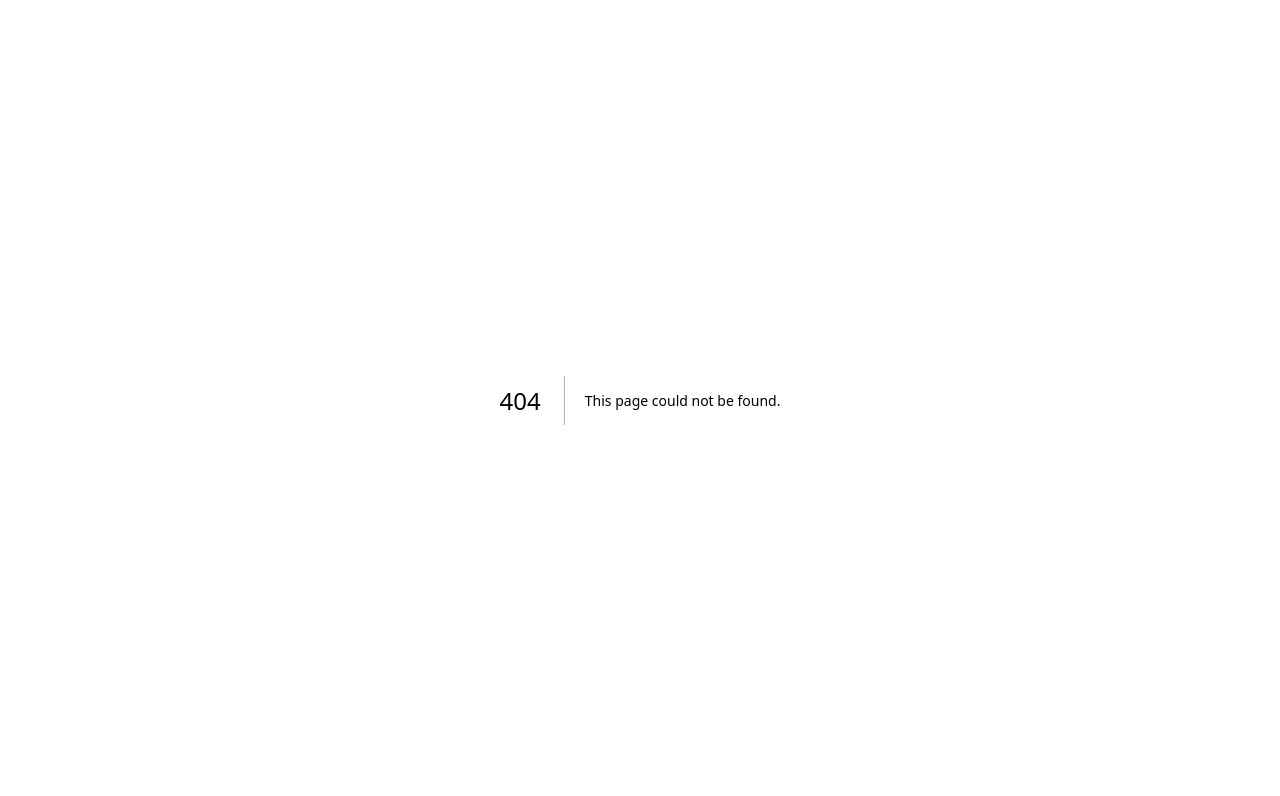
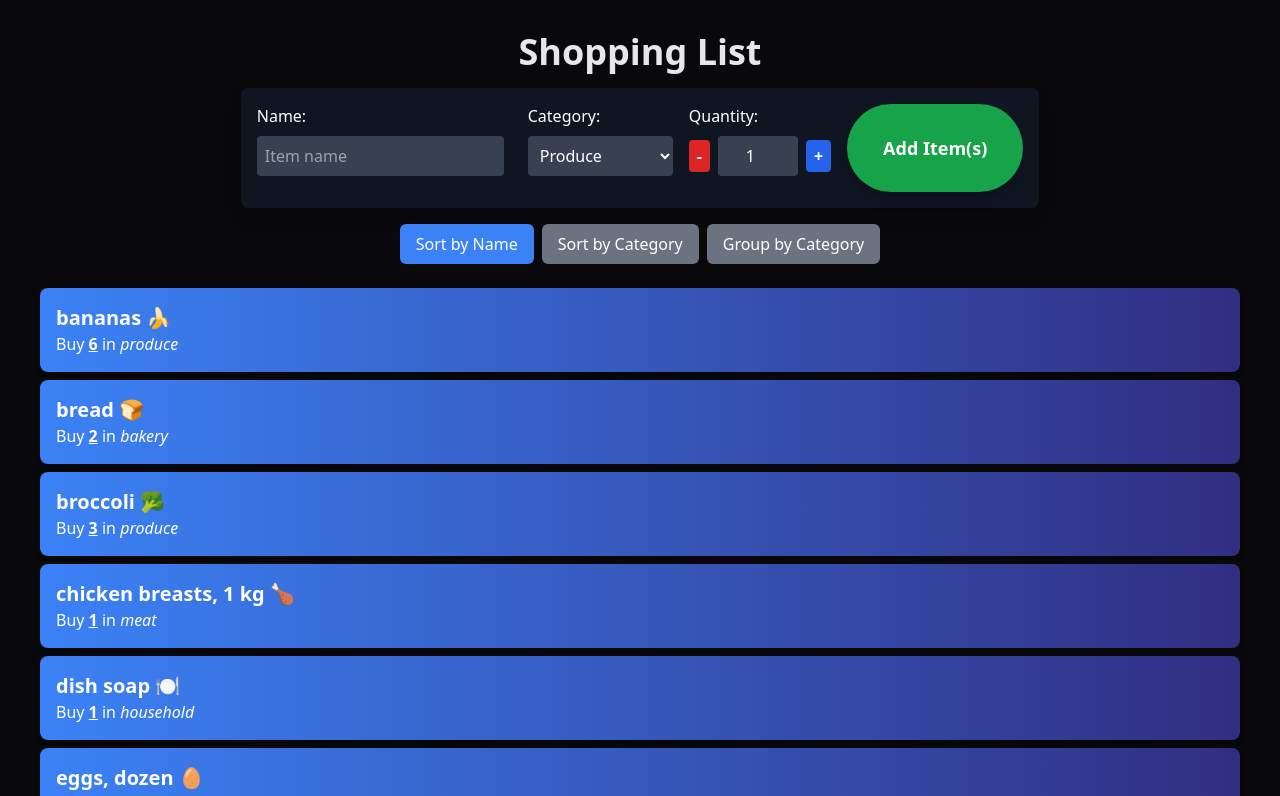
Before and after one commit to Haztky/cprg306-assignments, a Next.js app: page /week-7 in a window 1280 px wide. Before the commit this address had no page. Shown: the top 796 px of the page. Built offline with nearby package versions, Linux system fonts and the light colour scheme.

Commit message:
Week 7
Tried the optional challenge
Failed to make a working algorithm
Switched to detailed instructions
Understood where I went wrong
Learned lotta new stuff
The End :)

```diff
--- a/app/page.js
+++ b/app/page.js
@@ -47,6 +47,14 @@ export default function Page() {
             Week 6
           </Link>
         </li>
+        <li className="mb-2">
+          <Link
+            href="/week-7"
+            className="text-white font-semibold hover:text-red-500 transition-colors"
+          >
+            Week 7
+          </Link>
+        </li>
       </ul>
     </div>
   );
--- /dev/null
+++ b/app/week-7/item-list.js
@@ -0,0 +1,78 @@
+"use client";
+import React, { useState } from "react";
+import Item from "./item";
+
+export default function ItemList({ items }) {
+  const [sortBy, setSortBy] = useState("name");
+  const [groupByCategory, setGroupByCategory] = useState(false);
+  const sortedItems = [...items].sort((a, b) => {
+    if (sortBy === "name") {
+      return a.name.localeCompare(b.name);
+    } else if (sortBy === "category") {
+      return a.category.localeCompare(b.category);
+    }
+    return 0;
+  });
+  const groupedItems = sortedItems.reduce((acc, item) => {
+    const category = item.category;
+    if (!acc[category]) {
+      acc[category] = [];
+    }
+    acc[category].push(item);
+    return acc;
+  }, {});
+
+  const sortedCategories = Object.keys(groupedItems).sort();
+
+  return (
+    <div>
+      <div className="flex justify-center mb-4">
+        <button
+          onClick={() => {
+            setSortBy("name");
+            setGroupByCategory(false);
+          }}
+          className={`rounded-md text-white px-4 py-2 mr-2 ${
+            sortBy === "name" ? "bg-blue-500" : "bg-gray-500"
+          }`}
+        >
+          Sort by Name
+        </button>
+        <button
+          onClick={() => {
+            setSortBy("category");
+            setGroupByCategory(false);
+          }}
+          className={`rounded-md text-white px-4 py-2 mr-2 ${
+            sortBy === "category" ? "bg-blue-500" : "bg-gray-500"
+          }`}
+        >
+          Sort by Category
+        </button>
+        <button
+          onClick={() => {
+            setGroupByCategory(true);
+            setSortBy(null);
+          }}
+          className={`rounded-md text-white px-4 py-2 ${
+            groupByCategory ? "bg-blue-500" : "bg-gray-500"
+          }`}
+        >
+          Group by Category
+        </button>
+      </div>
+      <ul className="m-6">
+        {groupByCategory
+          ? sortedCategories.map((category) => (
+              <li key={category}>
+                <h2 className="font-bold capitalize">{category}</h2>
+                {groupedItems[category].map((item) => (
+                  <Item key={item.id} {...item} />
+                ))}
+              </li>
+            ))
+          : sortedItems.map((item) => <Item key={item.id} {...item} />)}
+      </ul>
+    </div>
+  );
+}
--- /dev/null
+++ b/app/week-7/item.js
@@ -0,0 +1,11 @@
+export default function Item({ name, quantity, category }) {
+    return (
+      <li className="p-4 mb-2 bg-gradient-to-r from-blue-500 to-indigo-900 rounded-lg shadow-md hover:shadow-lg transition-shadow">
+        <h2 className="text-xl font-semibold text-white">{name}</h2>
+        <p className="text-white">
+          Buy <span className="font-bold underline">{quantity}</span> in{" "}
+          <span className="italic">{category}</span>
+        </p>
+      </li>
+    );
+  }
--- /dev/null
+++ b/app/week-7/items.json
@@ -0,0 +1,74 @@
+[
+    {
+      "id": "1h2GJKH12gkHG31h1H",
+      "name": "milk, 4 L 🥛",
+      "quantity": 1,
+      "category": "dairy"
+    },
+    {
+      "id": "2KJH3k2j3H1k2J3K1H",
+      "name": "bread 🍞",
+      "quantity": 2,
+      "category": "bakery"
+    },
+    {
+      "id": "3h2KJH3k2j3H1k2J3",
+      "name": "eggs, dozen 🥚",
+      "quantity": 2,
+      "category": "dairy"
+    },
+    {
+      "id": "4k2J3K1H2GJKH12gk",
+      "name": "bananas 🍌",
+      "quantity": 6,
+      "category": "produce"
+    },
+    {
+      "id": "5H1h1H2KJH3k2j3H",
+      "name": "broccoli 🥦",
+      "quantity": 3,
+      "category": "produce"
+    },
+    {
+      "id": "6H1k2J3K1H2GJKH1",
+      "name": "chicken breasts, 1 kg 🍗",
+      "quantity": 1,
+      "category": "meat"
+    },
+    {
+      "id": "7gkHG31h1H2KJH3k",
+      "name": "pasta sauce 🍝",
+      "quantity": 3,
+      "category": "canned goods"
+    },
+    {
+      "id": "8j3H1k2J3K1H2GJK",
+      "name": "spaghetti, 454 g 🍝",
+      "quantity": 2,
+      "category": "dry goods"
+    },
+    {
+      "id": "9H12gkHG31h1H2KJ",
+      "name": "toilet paper, 12 pack 🧻",
+      "quantity": 1,
+      "category": "household"
+    },
+    {
+      "id": "10H3k2j3H1k2J3K1",
+      "name": "paper towels, 6 pack",
+      "quantity": 1,
+      "category": "household"
+    },
+    {
+      "id": "11k2J3K1H2GJKH12",
+      "name": "dish soap 🍽️",
+      "quantity": 1,
+      "category": "household"
+    },
+    {
+      "id": "12GJKH12gkHG31h1",
+      "name": "hand soap 🧼",
+      "quantity": 4,
+      "category": "household"
+    }
+  ]
--- /dev/null
+++ b/app/week-7/new-item.js
@@ -0,0 +1,129 @@
+"use client";
+
+import { useState } from "react";
+
+const generateId = () => Math.random().toString(36).substring(2, 9);
+
+export function NameComponent({ name, setName }) {
+  return (
+    <div className="mb-4 mr-2">
+      <label htmlFor="name" className="block text-white mb-2">
+        Name:
+      </label>
+      <input
+        id="name"
+        type="text"
+        value={name}
+        onChange={(e) => setName(e.target.value)}
+        placeholder="Item name"
+        className="w-full p-2 rounded bg-gray-700 text-white placeholder-gray-400"
+        required
+      />
+    </div>
+  );
+}
+
+export function CategoryComponent({ category, setCategory }) {
+  return (
+    <div className="mb-4 mr-2">
+      <label htmlFor="category" className="block text-white mb-2">
+        Category:
+      </label>
+      <select
+        id="category"
+        value={category}
+        onChange={(e) => setCategory(e.target.value)}
+        className="w-full p-2 rounded bg-gray-700 text-white"
+      >
+        <option value="produce">Produce</option>
+        <option value="dairy">Dairy</option>
+        <option value="bakery">Bakery</option>
+        <option value="meat">Meat</option>
+        <option value="frozen foods">Frozen foods</option>
+        <option value="canned goods">Canned goods</option>
+        <option value="dry foods">Dry foods</option>
+        <option value="beverages">Beverages</option>
+        <option value="snacks">Snacks</option>
+        <option value="household">Household</option>
+        <option value="other">Other</option>
+      </select>
+    </div>
+  );
+}
+
+export default function NewItem({ onAddItem }) {
+  const [name, setName] = useState("");
+  const [category, setCategory] = useState("produce");
+  const [quantity, setQuantity] = useState(1);
+
+  const handleSubmit = (e) => {
+    e.preventDefault();
+    const item = {
+      id: generateId(),
+      name,
+      quantity,
+      category,
+    };
+
+    onAddItem(item);
+
+    setName("");
+    setQuantity(1);
+    setCategory("produce");
+  };
+
+  const increment = () => setQuantity((prev) => Math.min(prev + 1, 20));
+  const decrement = () => setQuantity((prev) => Math.max(prev - 1, 1));
+
+  return (
+    <div className="flex items-center justify-center mb-4">
+      <form
+        onSubmit={handleSubmit}
+        className="flex space-x-4 bg-gray-900 bg-opacity-80 p-4 rounded-lg shadow-lg"
+      >
+        <NameComponent name={name} setName={setName} />
+        <CategoryComponent category={category} setCategory={setCategory} />
+        <div className="mb-4">
+          <label htmlFor="quantity" className="block text-white mb-2">
+            Quantity:
+          </label>
+          <div className="flex items-center">
+            <button
+              type="button"
+              onClick={decrement}
+              disabled={quantity === 1}
+              className={`bg-red-600 hover:bg-red-700 text-white font-semibold py-1 px-2 rounded ${
+                quantity === 1 ? "bg-gray-400 hover:bg-gray-400" : ""
+              }`}
+            >
+              -
+            </button>
+            <input
+              id="quantity"
+              type="number"
+              value={quantity}
+              readOnly
+              className="w-20 text-center bg-gray-700 text-white p-2 rounded mx-2"
+            />
+            <button
+              type="button"
+              onClick={increment}
+              disabled={quantity === 20}
+              className={`bg-blue-600 hover:bg-blue-700 text-white font-semibold py-1 px-2 rounded ${
+                quantity === 20 ? "bg-gray-400 hover:bg-gray-400" : ""
+              }`}
+            >
+              +
+            </button>
+          </div>
+        </div>
+        <button
+            type="submit"
+            className="bg-green-600 hover:bg-green-700 text-white text-lg font-semibold py-2 px-9 rounded-full shadow-lg transform transition-all duration-200 hover:scale-105"
+          >
+            Add Item(s)
+          </button>
+      </form>
+    </div>
+  );
+}
--- /dev/null
+++ b/app/week-7/page.js
@@ -0,0 +1,22 @@
+"use client";
+
+import { useState } from "react";
+import NewItem from "./new-item";
+import ItemList from "./item-list";
+import itemsData from "./items.json";
+
+export default function Page() {
+  const [items, setItems] = useState(itemsData);
+  const handleAddItem = (newItem) => {
+    setItems((prevItems) => [...prevItems, newItem]);
+  };
+  return (
+    <main className="p-4 bg-zinc-950">
+      <h1 className="text-4xl p-4 font-bold text-center text-transparent bg-clip-text bg-gray-200 rounded-lg">
+        Shopping List
+      </h1>
+      <NewItem onAddItem={handleAddItem} />
+      <ItemList items={items} />
+    </main>
+  );
+}
```
